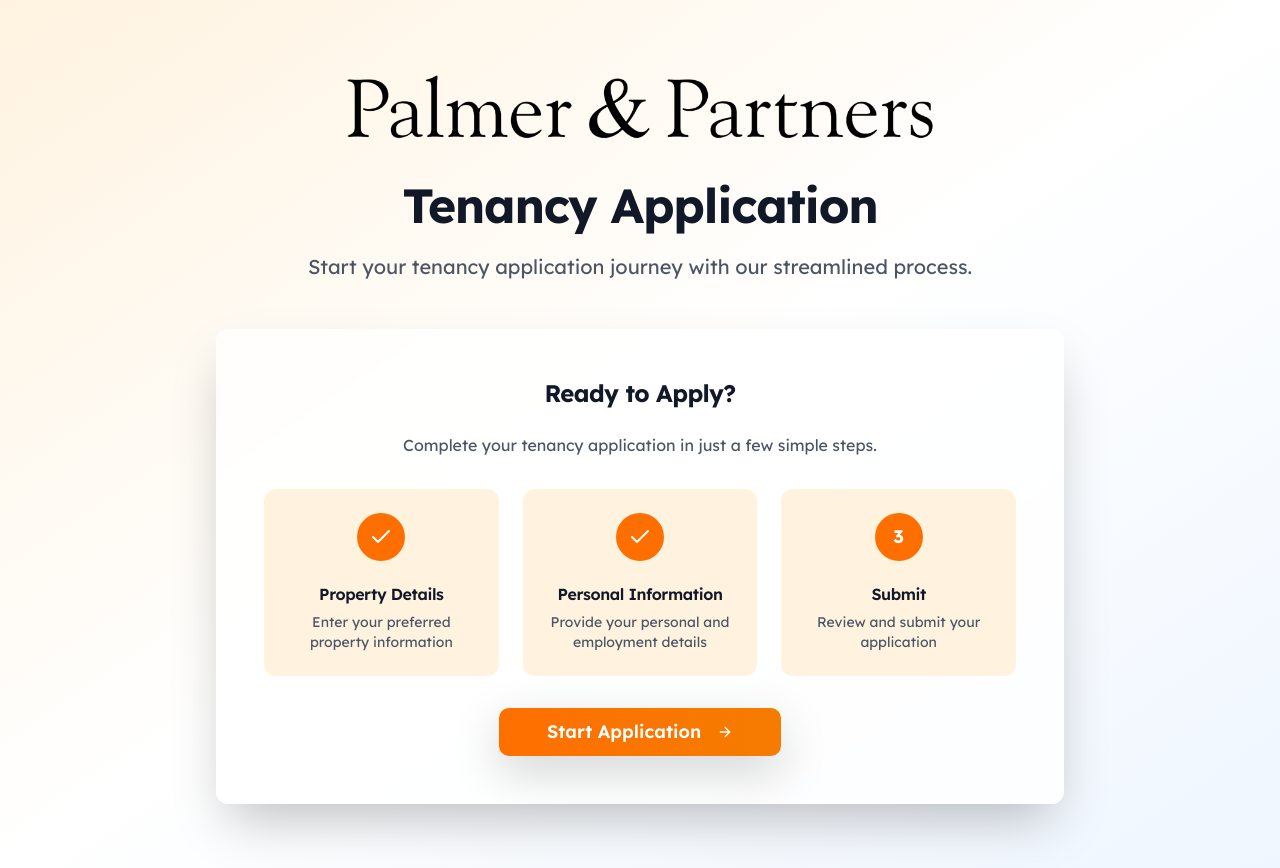
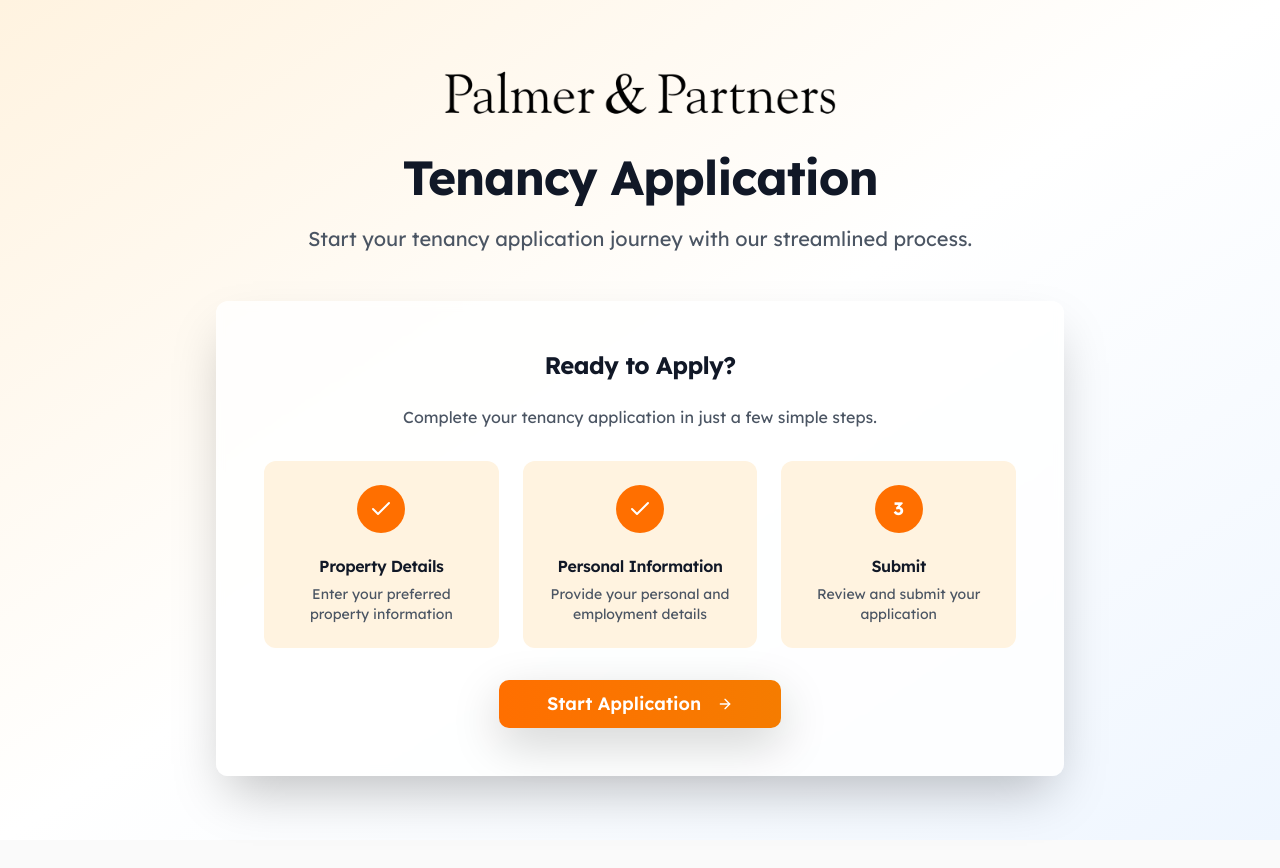
Before and after one commit to calvinwarwick/palmer-partners-forms, a React (Vite) app: page /tenancy-application in a window 1280 px wide. After the commit the page ends 840 px from the top, so only its background shows below. Built offline with nearby package versions, Linux system fonts and the light colour scheme.

Commit message:
Fix: Welcome screen logo and form header
Reduced welcome screen logo max width and removed step counter from form header. Edited `src/pages/Application.tsx` and `src/components/TenancyApplicationForm.tsx`.

```diff
--- a/src/components/TenancyApplicationForm.tsx
+++ b/src/components/TenancyApplicationForm.tsx
@@ -444,7 +444,7 @@ const TenancyApplicationForm = () => {
   return (
     <div className="min-h-screen bg-gradient-to-br from-orange-50 via-white to-gray-50 py-8 font-lexend">
       <div className="container mx-auto px-4 max-w-5xl">
-        {/* Redesigned header with house icon, title, step counter, and progress */}
+        {/* Redesigned header with house icon, title, and progress */}
         <div className="mb-8">
           <Card className="bg-white/90 backdrop-blur-sm border-0 shadow-2xl">
             <CardContent className="p-8">
@@ -455,9 +455,6 @@ const TenancyApplicationForm = () => {
                 </div>
                 <div>
                   <h1 className="text-2xl font-bold text-dark-grey">Tenancy Application</h1>
-                  <Badge variant="outline" className="text-orange-600 border-orange-300 bg-orange-50 font-lexend text-sm">
-                    Step {currentStep} of {totalSteps}
-                  </Badge>
                 </div>
               </div>
 
--- a/src/pages/Application.tsx
+++ b/src/pages/Application.tsx
@@ -70,7 +70,7 @@ const Application = () => {
             <img
               src="/lovable-uploads/fc497427-18c1-4156-888c-56392e2a21cf.png"
               alt="Company Logo"
-              className="h-auto max-w-[600px] w-full"
+              className="h-auto max-w-[400px] w-full"
               style={{
                 filter: 'brightness(0) saturate(100%)'
               }}
```
